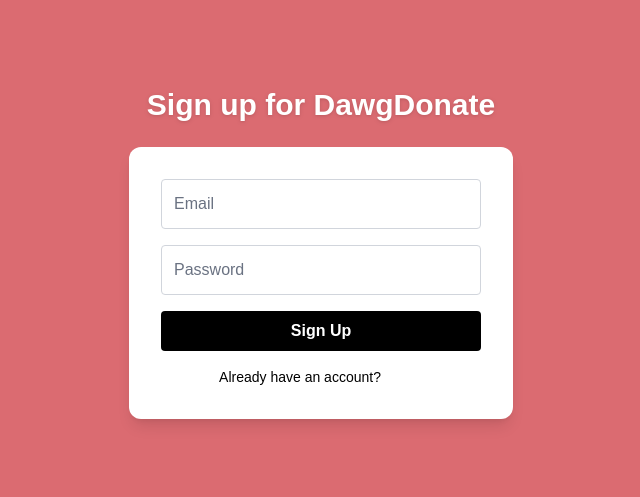
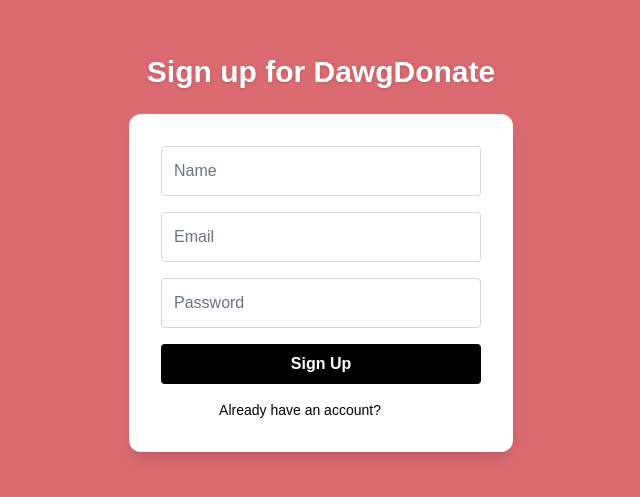
Before and after one commit to DParra657/Dawg-Donate, a Next.js app: page /signup in a window 1280 px wide. Shown: the part 147-644 px from the top of the page, without its empty margins (319-959 px from the left). Built offline with nearby package versions, Linux system fonts and the light colour scheme.

Commit message:
Added name field to signup form and personalized greeting on dashboard

```diff
--- a/app/dashboard/[userId]/page.tsx
+++ b/app/dashboard/[userId]/page.tsx
@@ -1,14 +1,31 @@
 'use client';
+import { useEffect, useState } from 'react';
 import { useParams } from 'next/navigation';
 import Image from 'next/image';
 import Header from '../../components/Header';
 import AddItem from '../../components/add';
-import Item from '../../components/Item';
 import { items } from '../../data/dummyData';
 
 export default function DashboardPage() {
+  const [name, setName] = useState('');
+  const [isAuthenticated, setIsAuthenticated] = useState(false);  // Track if user is authenticated
   const params = useParams();
   const userId = params?.userId;
+
+  // Check for user authentication and retrieve name from localStorage
+  useEffect(() => {
+    const storedToken = localStorage.getItem('authToken');
+    const storedName = localStorage.getItem('name');
+
+    if (storedToken && storedName) {
+      setIsAuthenticated(true);  // If token and name exist, mark as authenticated
+      setName(storedName);       // Set the name from localStorage
+    }
+  }, []);
+
+  if (!isAuthenticated) {
+    return <p>Please log in to view your dashboard.</p>;  // Show message if not authenticated
+  }
 
   return (
     <>
@@ -18,8 +35,7 @@
         {/* Welcome Banner */}
         <section className="text-center mb-12">
           <div className="flex items-center justify-center gap-2">
-
-            <h1 className="text-3xl font-bold">Welcome to your donations</h1>
+            <h1 className="text-3xl font-bold">Welcome to your donations, {name}!</h1> {/* Personalized greeting */}
           </div>
         </section>
 
--- a/app/signup/page.tsx
+++ b/app/signup/page.tsx
@@ -6,6 +6,7 @@
 export default function SignupPage() {
   const [email, setEmail] = useState('');
   const [password, setPassword] = useState('');
+  const [name, setName] = useState('');  // Add state for name
   const router = useRouter();
 
   const handleSignup = async (e: React.FormEvent) => {
@@ -16,12 +17,14 @@
       headers: {
         'Content-Type': 'application/json',
       },
-      body: JSON.stringify({ email, password }),
+      body: JSON.stringify({ email, password, name }),
     });
 
     const data = await res.json();
 
     if (res.ok) {
+      localStorage.setItem('username', email);
+      localStorage.setItem('name', name);
       router.push(`/dashboard/${data.userId}`);
     } else {
       alert(data.error || 'Signup failed');
@@ -29,6 +32,7 @@
 
     setEmail('');
     setPassword('');
+    setName('');
   };
 
   return (
@@ -40,6 +44,14 @@
         Sign up for DawgDonate
       </h1>
       <form onSubmit={handleSignup} className="w-full max-w-sm bg-white p-8 rounded-xl shadow-lg">
+        <input
+          type="text"
+          placeholder="Name"
+          className="w-full mb-4 p-3 border border-gray-300 rounded text-black placeholder:text-gray-500"
+          value={name}
+          onChange={(e) => setName(e.target.value)}
+          required
+        />
         <input
           type="email"
           placeholder="Email"
```
